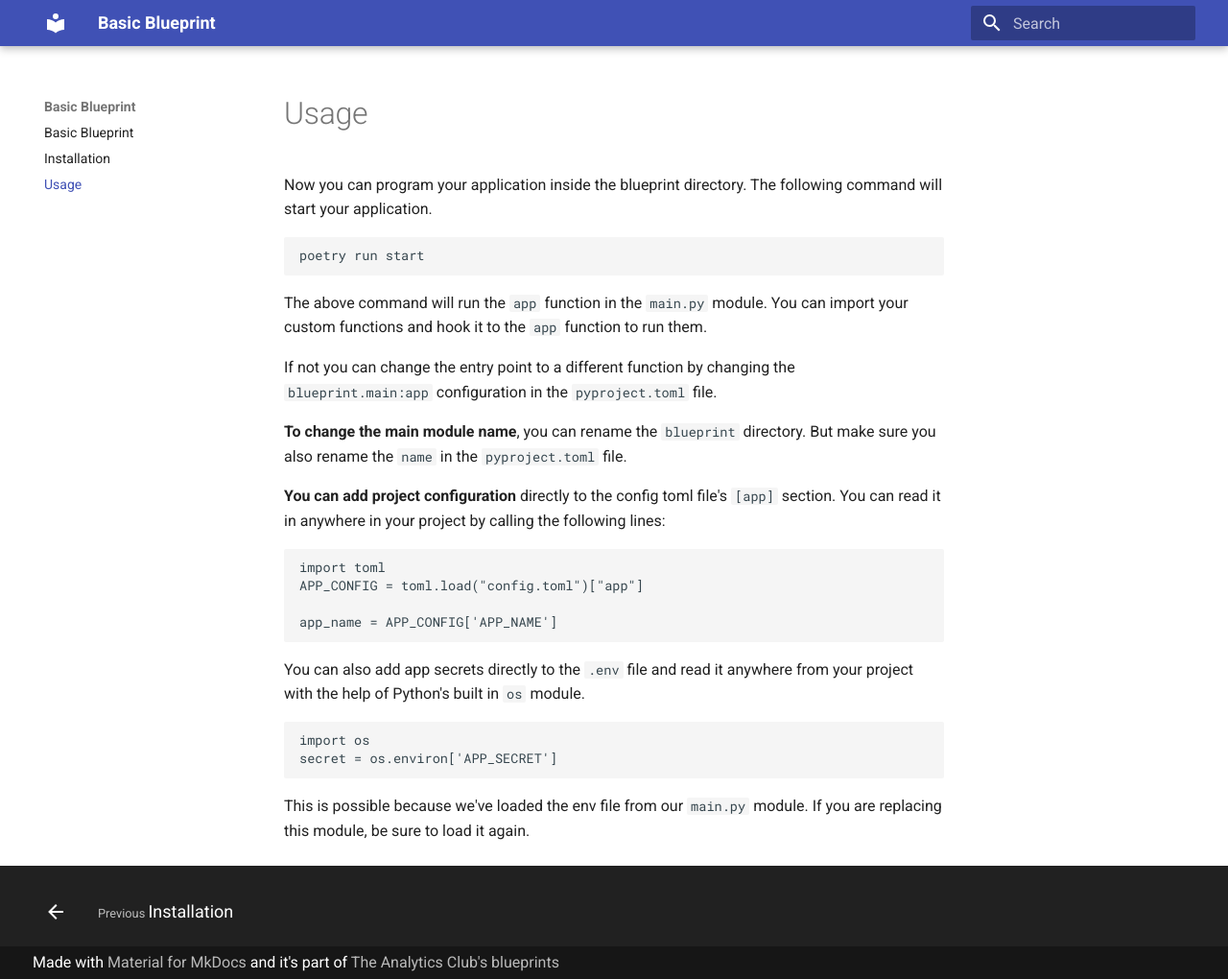
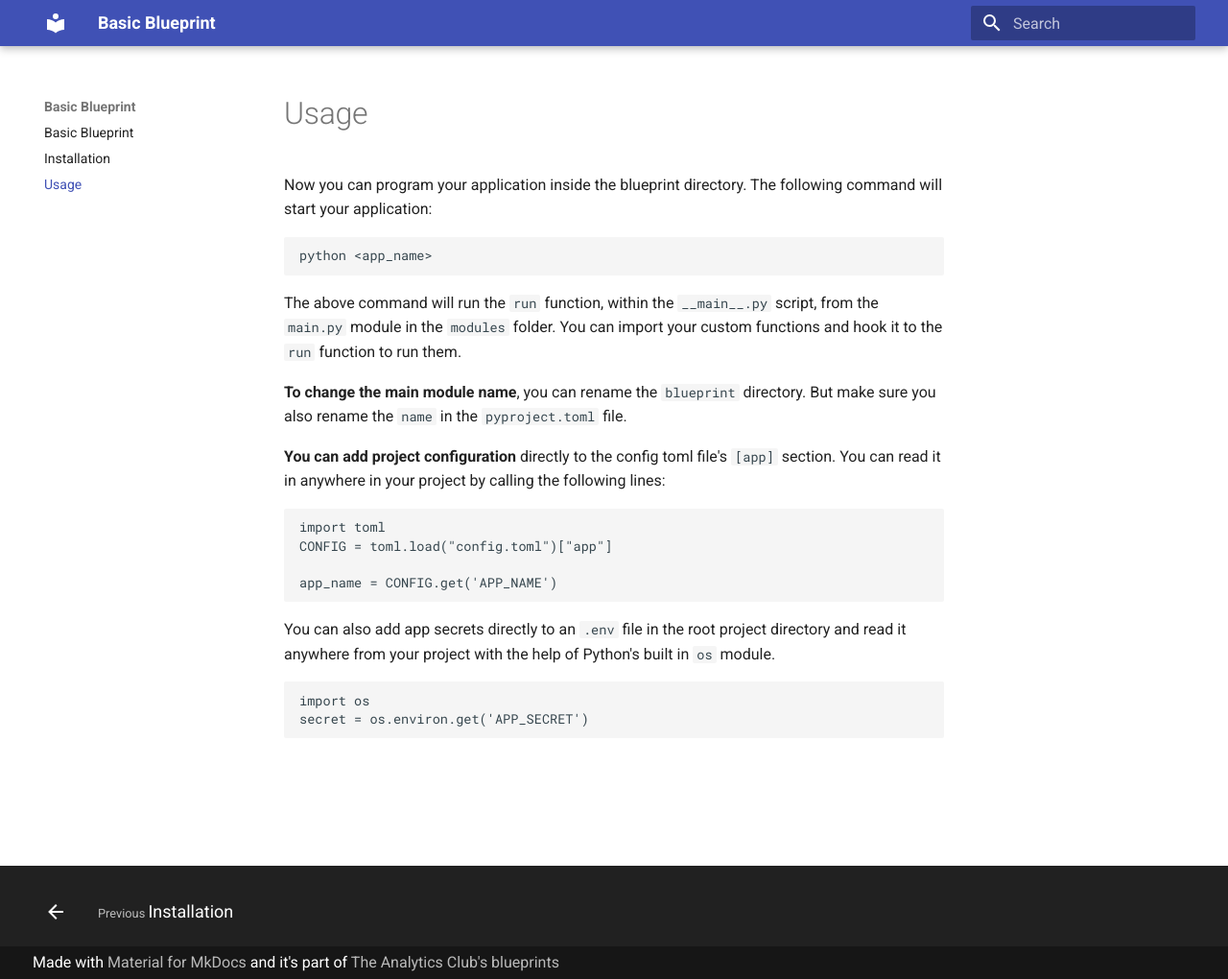
Before and after one commit to cody-jarrett/blueprint, an MkDocs documentation site: the page built from docs/usage.md, in a window 1280 px wide and 1020 px high. Shown: the whole window at 96% size. Built offline with MkDocs 1.6.1 and Material for MkDocs 9.7.7, drawn with Linux system fonts in a browser that asks for light colours.

Commit message:
align docs w/ modular change

````diff
--- a/docs/usage.md
+++ b/docs/usage.md
@@ -1,14 +1,12 @@
 # Usage
 
-Now you can program your application inside the blueprint directory. The following command will start your application.
+Now you can program your application inside the blueprint directory. The following command will start your application:
 
 ```bash
-poetry run start
+python <app_name>
 ```
 
-The above command will run the `app` function in the `main.py` module. You can import your custom functions and hook it to the `app` function to run them.
-
-If not you can change the entry point to a different function by changing the `blueprint.main:app` configuration in the `pyproject.toml` file.
+The above command will run the `run` function, within the `__main__.py` script, from the `main.py` module in the `modules` folder. You can import your custom functions and hook it to the `run` function to run them.
 
 **To change the main module name**, you can rename the `blueprint` directory. But make sure you also rename the `name` in the `pyproject.toml` file.
 
@@ -16,16 +14,14 @@ If not you can change the entry point to a different function by changing the `b
 
 ```python
 import toml
-APP_CONFIG = toml.load("config.toml")["app"]
+CONFIG = toml.load("config.toml")["app"]
 
-app_name = APP_CONFIG['APP_NAME']
+app_name = CONFIG.get('APP_NAME')
 ```
 
-You can also add app secrets directly to the `.env` file and read it anywhere from your project with the help of Python's built in `os` module.
+You can also add app secrets directly to an `.env` file in the root project directory and read it anywhere from your project with the help of Python's built in `os` module.
 
 ```python
 import os
-secret = os.environ['APP_SECRET']
+secret = os.environ.get('APP_SECRET')
 ```
-
-This is possible because we've loaded the env file from our `main.py` module. If you are replacing this module, be sure to load it again.
````
